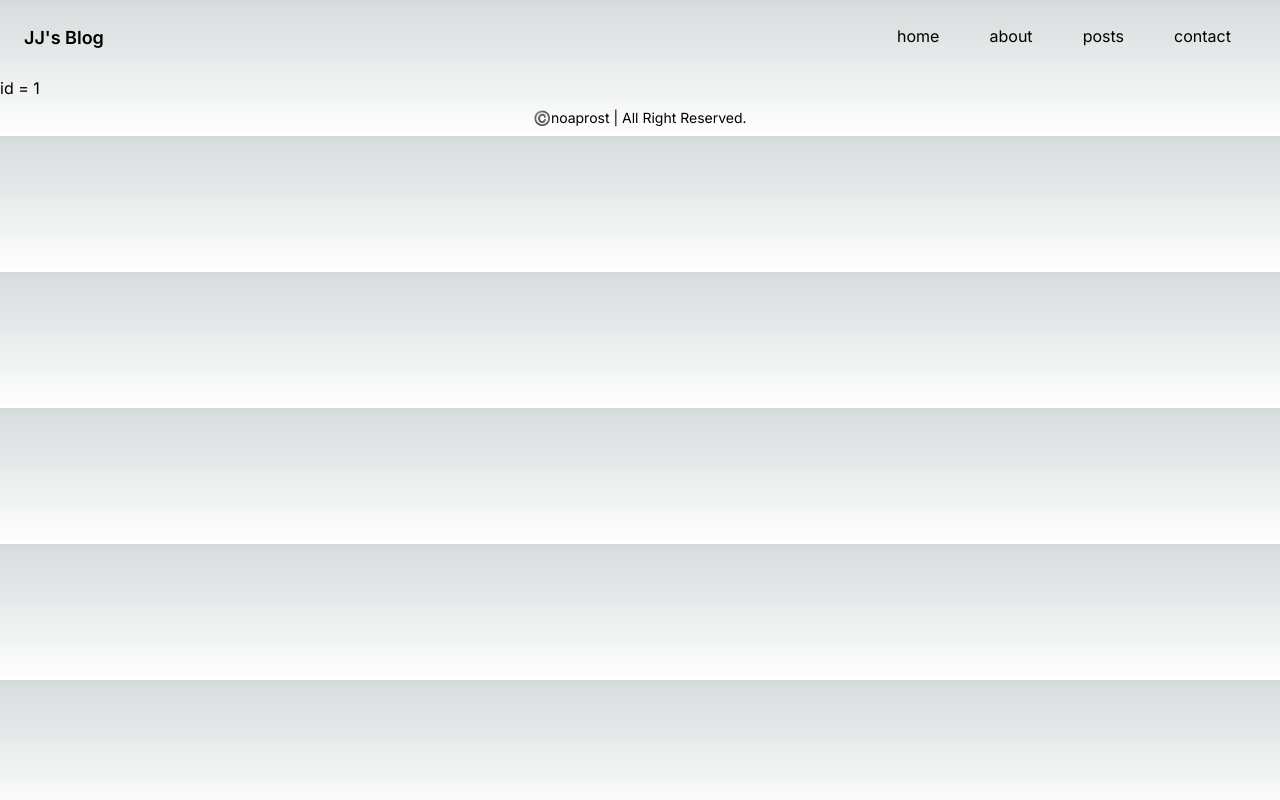
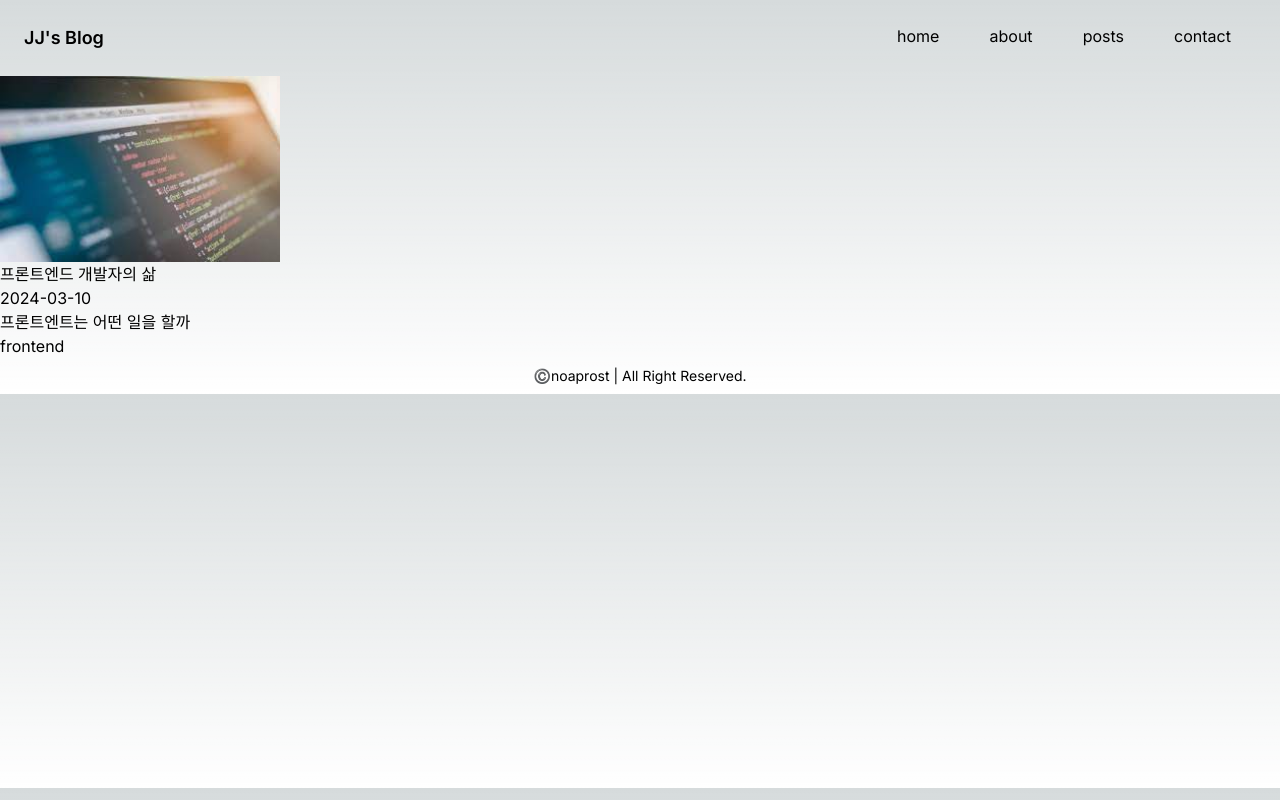
Before and after one commit to noaprost/jjlog, a Next.js app: page /posts/1 in a window 1280 px wide. Built offline with nearby package versions, Linux system fonts and the light colour scheme.

Commit message:
Release (#12)
* feat: Post Detail Page 초안

```diff
--- a/src/app/posts/[slug]/page.tsx
+++ b/src/app/posts/[slug]/page.tsx
@@ -1,10 +1,28 @@
+import PostCard from "@/components/PostCard";
+import { getPostById } from "@/service/posts";
+import Image from "next/image";
+
 type Props = {
   params: {
     slug: string;
   };
 };
 
-export default function PostPage({ params: { slug } }: Props) {
+export default async function PostDetailPage({ params: { slug } }: Props) {
   // post 상세페이지 구현
-  return <h1>id = {slug}</h1>;
+  const post = await getPostById(slug);
+  return (
+    <div>
+      <Image
+        src={`/images/${post.image}`}
+        alt={post.title}
+        width={280}
+        height={100}
+      />
+      <h1>{post.title}</h1>
+      <p>{post.day}</p>
+      <p>{post.description}</p>
+      <p>{post.category}</p>
+    </div>
+  );
 }
--- a/src/components/FilterablePosts.tsx
+++ b/src/components/FilterablePosts.tsx
@@ -36,7 +36,7 @@ export default function FilterablePosts({ posts, categories }: Props) {
           />
         ))}
       </div>
-      <div className="mx-auto">
+      <div className="">
         <Category
           categories={[ALL_POSTS, ...categories]}
           selected={selected}
--- a/src/components/PostCard.tsx
+++ b/src/components/PostCard.tsx
@@ -22,7 +22,7 @@ export default function PostCard({
 }: Props) {
   const router = useRouter();
   const handleClick = () => {
-    router.push(`/posts/1`);
+    router.push(`/posts/${id}`);
   };
   return (
     <div
--- a/src/service/posts.ts
+++ b/src/service/posts.ts
@@ -26,3 +26,8 @@ export async function getPostsByCategory(
   }
   return posts.filter((post) => post.category === category);
 }
+
+export async function getPostById(id: string): Promise<PostCard> {
+  const posts = await getPostCard();
+  return posts.filter((post) => post.id === id)[0];
+}
```
